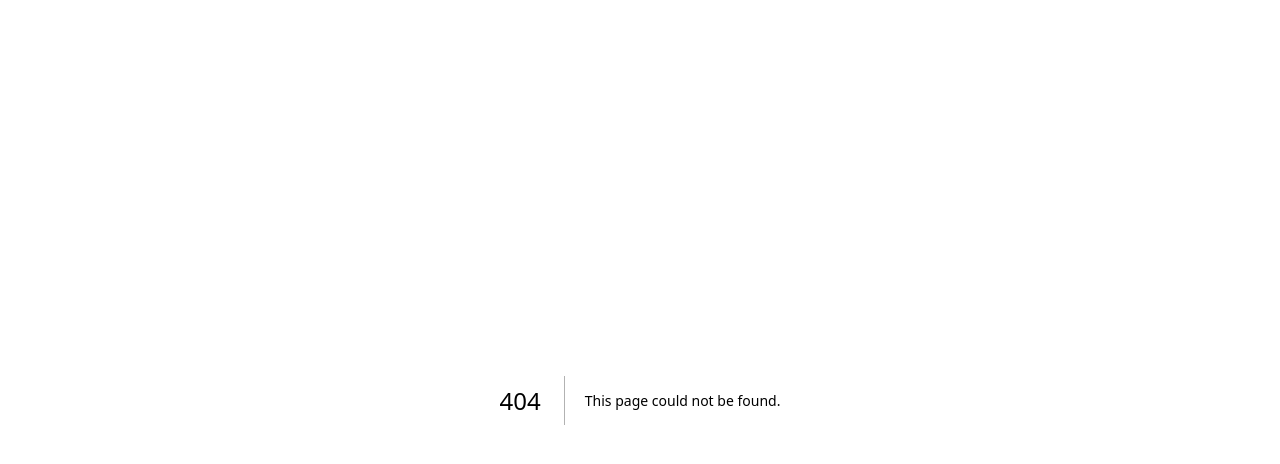
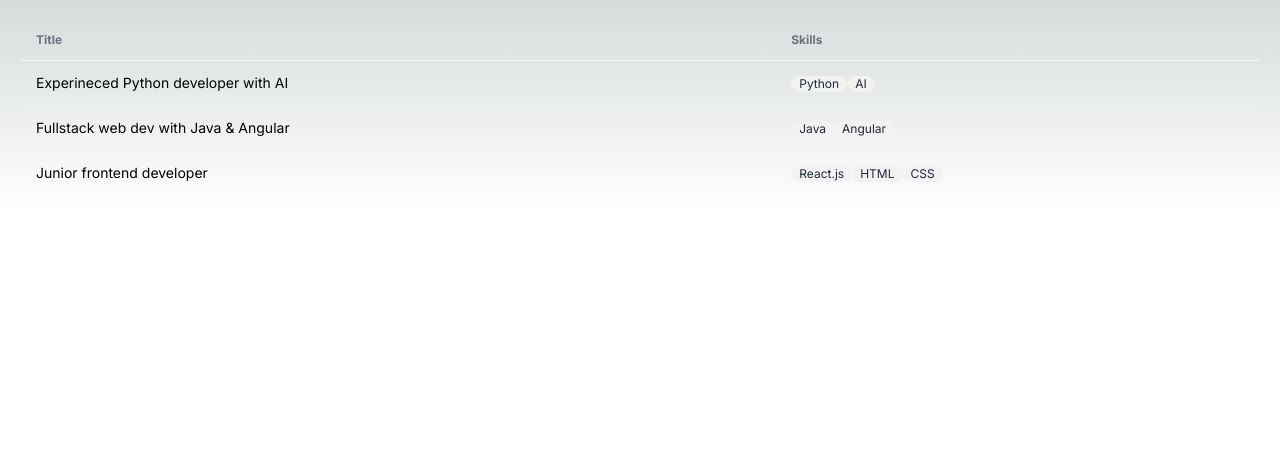
Before and after one commit to rafalgiemza/hr-auctions-old, a Next.js app: page /auctions in a window 1280 px wide. Before the commit this address had no page. Shown: the top 464 px of the page. Built offline with nearby package versions, Linux system fonts and the light colour scheme.

Commit message:
add Auctions component and AuctionsPage

```diff
--- /dev/null
+++ b/app/auctions/page.tsx
@@ -0,0 +1,13 @@
+import Auctions from '@/components/Auctions'
+import { auctionsData } from '@/data/auctions'
+import React from 'react'
+
+const AuctionsPage = async () => {
+  const { auctions } = auctionsData
+
+  return (
+    <Auctions auctions={auctions} />
+  )
+}
+
+export default AuctionsPage
--- /dev/null
+++ b/src/components/Auctions.tsx
@@ -0,0 +1,38 @@
+import { Auction } from '@/data/auctions'
+import React from 'react'
+
+interface AuctionsProps {
+  auctions: Auction[]
+}
+
+const Auctions = ({ auctions }: AuctionsProps) => {
+  return (
+    <div className="overflow-x-auto p-5">
+      <table className="table">
+        <thead>
+          <tr>
+            <th>Title</th>
+            <th>Skills</th>
+          </tr>
+        </thead>
+        <tbody>
+          {auctions.map(auction => (
+            <tr key={auction.id}>
+              <td>
+                {auction.title}
+              </td>
+              <td>
+                {auction.skills.map((skill, index) =>
+                    <span key={index} className="badge badge-ghost badge-sm">{skill}</span>
+                )}
+              </td>
+            </tr>
+            )
+          )}
+        </tbody>
+      </table>
+    </div>
+  )
+}
+
+export default Auctions
```
